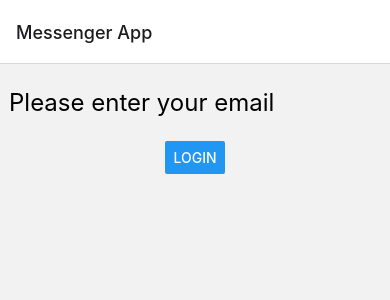
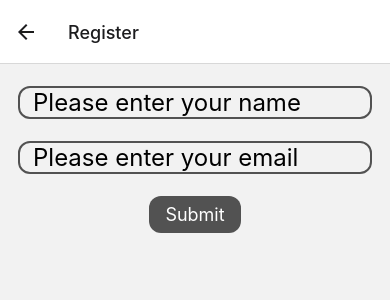
Before and after one commit to chaitanya634/messenger, a React Native app: screen /Register in a window 390 px wide. Before the commit this address had no page. Shown: the top 300 px of the page. Built offline with nearby package versions, Linux system fonts and the light colour scheme; what @react-native-firebase/firestore would draw is missing.

Commit message:
changed ui, login, registration

```diff
--- a/App.tsx
+++ b/App.tsx
@@ -4,14 +4,23 @@ import { createNativeStackNavigator } from '@react-navigation/native-stack';
 import { HomeScreen } from './src/screens/home';
 import { LoginScreen } from './src/screens/login';
 import { ChatScreen } from './src/screens/chat';
+import { RegisterScreen } from './src/screens/register';
 
-const Stack = createNativeStackNavigator();
+export type StackParams = {
+  Login: any,
+  Register: any,
+  Home: any,
+  Chat: any
+}
+
+const Stack = createNativeStackNavigator<StackParams>();
 
 function App(): JSX.Element {
   return (
     <NavigationContainer>
     <Stack.Navigator initialRouteName="Login">
       <Stack.Screen name="Login" component={LoginScreen} options={{title: "Messenger App"}}/>
+      <Stack.Screen name="Register" component={RegisterScreen} options={{title: "Register"}}/>
       <Stack.Screen name="Home" component={HomeScreen} options={{headerShown: false}} />
       <Stack.Screen name="Chat" component={ChatScreen} options={{headerShown: false}} />
     </Stack.Navigator>
--- /dev/null
+++ b/src/components/CustomButton.tsx
@@ -0,0 +1,57 @@
+import {
+    TouchableOpacity,
+    Text,
+    GestureResponderEvent,
+    StyleProp,
+    TextStyle
+} from "react-native"
+
+type Props = {
+    onTap: (event: GestureResponderEvent) => void | null,
+    style?: StyleProp<TextStyle>
+    text: string
+    isDisabled?: boolean
+};
+
+const CustomButton = (props: Props) => (
+    <TouchableOpacity
+        onPress={
+            (props.isDisabled == null || props.isDisabled == false)
+                ? props.onTap
+                : () => { }
+        }
+        activeOpacity={
+            (props.isDisabled == null || props.isDisabled == false)
+                ? 0.6
+                : 1
+        }>
+        <Text
+            style={
+                (props.isDisabled == null || props.isDisabled == false)
+                    ? defaultEnableStyle
+                    : defaultDisableStyle
+            } >
+            {props.text}
+        </Text>
+    </TouchableOpacity>
+)
+
+
+const defaultEnableStyle: StyleProp<TextStyle> = {
+    marginTop: 22,
+    paddingHorizontal: 16,
+    paddingVertical: 8,
+    borderRadius: 12,
+    alignSelf: "center",
+    backgroundColor: "#525252",
+    color: "#ffffff",
+    fontSize: 18
+}
+
+const defaultDisableStyle: StyleProp<TextStyle> = {
+    ...defaultEnableStyle,
+    opacity: 0.6
+}
+
+
+export default CustomButton
--- a/src/firestore_functions.ts
+++ b/src/firestore_functions.ts
@@ -1,14 +1,6 @@
 import firestore from '@react-native-firebase/firestore';
 
 const users = firestore().collection('users');
-
-export function addUserInUsers(userId: number, userName: string, userEmail: string) {
-  users.doc(userId.toString()).set({
-    id: userId,
-    name: userName,
-    email: userEmail
-  })
-}
 
 export function addChatInChatsOfUser(userId:number, chatUserId: number, chatUserName: string, chatUserEmail: string){
     users.doc(userId.toString()).collection("chats").doc(chatUserId.toString()).set({
--- a/src/screens/home.jsx
+++ b/src/screens/home.jsx
@@ -9,33 +9,32 @@ function Users(props) {
 
     const navigation = useNavigation()
 
-    useEffect(() => {
-        const subscriber = firestore()
-          .collection('users')
-          .onSnapshot(querySnapshot => {
-            const users = [];
-            querySnapshot.docs.forEach((doc)=>{
-              if(doc.data().id != props.userId) {
-                users.push(doc.data())
-              }
-            })
-            setUsers(users);
-            setLoading(false);
-          });
-        return () => subscriber();
-      }, []);
-    if (loading) {
-      return <ActivityIndicator />;
-    }
+    // useEffect(() => {
+    //     const subscriber = firestore()
+    //       .collection('users')
+    //       .onSnapshot(querySnapshot => {
+    //         const users = [];
+    //         querySnapshot.docs.forEach((doc)=>{
+    //           if(doc.data().id != props.userId) {
+    //             users.push(doc.data())
+    //           }
+    //         })
+    //         setUsers(users);
+    //         setLoading(false);
+    //       });
+    //     return () => subscriber();
+    //   }, []);
+    // if (loading) {
+    //   return <ActivityIndicator />;
+    // }
     return (
         <FlatList
-          data={users}
+          data={[]}
           renderItem={({ item }) => {
             return (
               <View style={{ height: 52 , justifyContent: 'center', borderBottomWidth: 1 }}>
                 <TouchableOpacity onPress={()=>{
                   navigation.navigate('Chat', {
-                    userId: props.userId,
                     userName:props.userName,
                     userEmail:props.userEmail,
                     chatUserId: item.id,
--- a/src/screens/login.tsx
+++ b/src/screens/login.tsx
@@ -1,59 +1,86 @@
 import { useNavigation } from "@react-navigation/native";
 import { useState } from "react";
-import { View, Button, TextInput, SafeAreaView} from "react-native";
+import { View, Button, TextInput, SafeAreaView, Alert, Text } from "react-native";
 import Snackbar from "react-native-snackbar";
 import firestore from '@react-native-firebase/firestore';
 
-export function LoginScreen(){
-    const navigation = useNavigation()
+import ComponentStyles from "../styles"
+import CustomButton from "../components/CustomButton";
+import { NativeStackNavigationProp } from "@react-navigation/native-stack";
+import { StackParams } from "../../App";
+
+
+export function LoginScreen() {
+  const navigation = useNavigation<NativeStackNavigationProp<StackParams>>();
   const [email, setEmail] = useState("")
-    let isAuth: boolean = false;
+  const [isLoginBtnDisabled, setIsLoginBtnDisabled] = useState(false)
+  let isAuth = false
 
   return (
     <SafeAreaView>
-          <View style={{alignItems:"center"}}>
       <TextInput
-          style={{margin:24, fontSize:24}}
+        style={ComponentStyles.textInput}
         placeholder="Please enter your email"
-          onChangeText={(text) => {setEmail(text)}}
+        onChangeText={(input) => setEmail(input)}
         defaultValue={email}
-          keyboardType="email-address"
-          autoCapitalize="none"
       />
-        <Button title='Login' onPress={()=>{
-          // value.docs[0].data().email
-        let authUserId: number = -1;
-        let authUserName: string = '';
-        let authUserEmail: string = '';
-        firestore().collection('users').get().then((value)=>{
-          value.docs.forEach((doc)=>{
-            let data = doc.data();
-            if(data.email == email){
-              authUserId = data.id
-              authUserName = data.name
-              authUserEmail = data.email
+      <CustomButton
+        text="Login"
+        onTap={() => {
+          if (email.trim() == "") {
+            Alert.alert(
+              "Cannot Login",
+              "Please enter your registered email",
+              undefined,
+              { cancelable: true }
+            )
+          } else {
+            setIsLoginBtnDisabled(true)
+            firestore().collection('users').get().then((res) => {
+              const docs = res.docs
+              let dbUserName = null
+              let dbUserEmail = null
+              for (const doc of docs) {
+                if (doc.data().userEmail == email) {
                   isAuth = true
-              return
+                  dbUserName = doc.data().userName
+                  dbUserEmail = doc.data().userEmail
+                  break;
+                } else {
+                  isAuth = false
                 }
+              }
+              if (isAuth && dbUserName != null && dbUserEmail != null) {
+                navigation.navigate("Home",{
+                  userName: dbUserName,
+                  userEmail: dbUserEmail
                 })
-          if(isAuth){
-            navigation.navigate('Home',{
-              user_id: authUserId,
-              user_name: authUserName,
-              user_email: authUserEmail
-            })
-            setEmail("")
+              } else {
+                Alert.alert(
+                  "Cannot Login",
+                  "The email you have entered may be incorrect or not registered",
+                  undefined,
+                  { cancelable: true }
+                )
               }
-          else {
-            Snackbar.show({
-            text:"You are not registered",
-            duration:Snackbar.LENGTH_SHORT
+              setIsLoginBtnDisabled(false)
             })
           }
-        })
-
-        }}/>
-      </View>
+        }}
+      />
+      <Text
+        style={{
+          fontWeight: "bold",
+          fontSize: 18,
+          alignSelf: "center",
+          marginTop: 22
+        }}>
+        -   -   -   -   OR   -   -   -   -
+      </Text>
+      <CustomButton
+        text="Register"
+        onTap={() => navigation.navigate('Register')}
+      />
     </SafeAreaView>
   );
 }
--- /dev/null
+++ b/src/screens/register.tsx
@@ -0,0 +1,81 @@
+import {
+  SafeAreaView,
+  TextInput,
+  StyleSheet,
+  TouchableOpacity,
+  Text,
+  GestureResponderEvent,
+  StyleProp,
+  TextStyle,
+  Alert
+} from "react-native"
+import CustomButton from "../components/CustomButton"
+import ComponentStyles from "../styles"
+import { useState } from "react"
+
+import firestore from '@react-native-firebase/firestore';
+import { useNavigation } from "@react-navigation/native";
+
+export const RegisterScreen = () => {
+  const [name, setName] = useState("")
+  const [email, setEmail] = useState("")
+  const [isSubmitBtnDisabled, setIsSubmitBtnDisabled] = useState(false)
+
+  const navigation = useNavigation()
+
+  return (
+    <SafeAreaView>
+      <TextInput
+        style={ComponentStyles.textInput}
+        placeholder="Please enter your name"
+        onChangeText={(input) => setName(input)}
+        defaultValue={name}
+      />
+      <TextInput
+        style={ComponentStyles.textInput}
+        placeholder="Please enter your email"
+        onChangeText={(input) => setEmail(input)}
+        defaultValue={email}
+      />
+      <CustomButton
+        text="Submit"
+        isDisabled={isSubmitBtnDisabled}
+        onTap={() => {
+          setName(name.trim())
+          setEmail(email.trim())
+          if (name == "" || email == "") {
+            Alert.alert(
+              "Not Submitted",
+              "You need to enter both, name and email to submit",
+              undefined,
+              { cancelable: true }
+            )
+          } else {
+            setIsSubmitBtnDisabled(true)
+            firestore().collection('users').add({
+              userName: name,
+              userEmail: email
+            }).then((v) => {
+              setIsSubmitBtnDisabled(false)
+              setName("")
+              setEmail("")
+              Alert.alert(
+                "Successfully Registered",
+                "Please login using same email",
+                [
+                  {
+                    text: "Login",
+                    onPress: () => navigation.goBack()
+                  }
+                ],
+                {
+                  cancelable: true,
+                }
+              )
+            })
+          }
+        }}
+      />
+    </SafeAreaView>
+  );
+}
--- /dev/null
+++ b/src/styles.ts
@@ -0,0 +1,15 @@
+import { StyleSheet } from "react-native";
+
+const ComponentStyles = StyleSheet.create({
+    textInput: {
+      marginHorizontal: 18,
+      marginTop: 22,
+      fontSize: 24,
+      borderWidth: 2,
+      borderRadius: 12,
+      paddingHorizontal: 13,
+      borderColor: "#525252"
+    },
+  })
+
+export default ComponentStyles;
```
Lines whose indentation alone changed are shown as unchanged.
